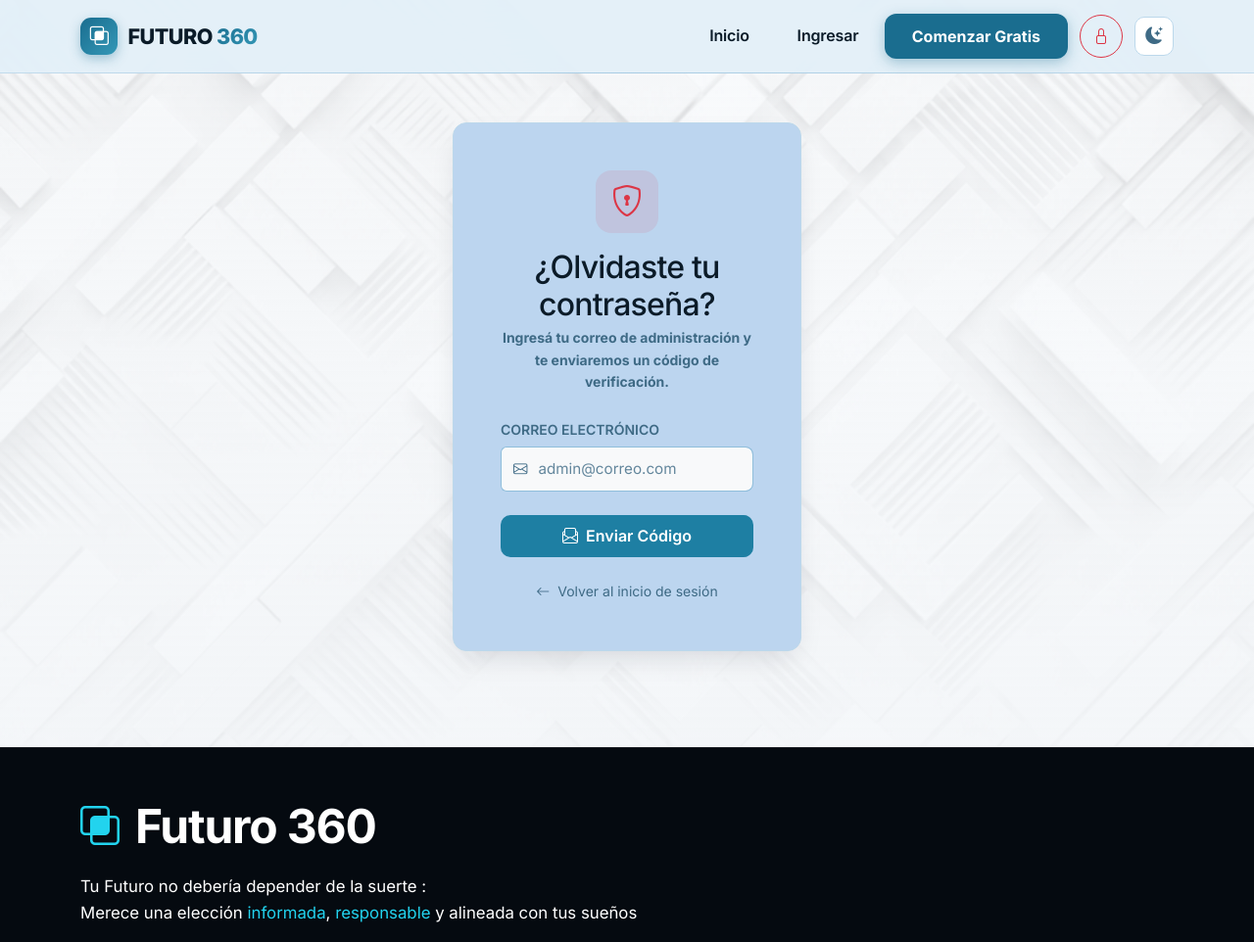
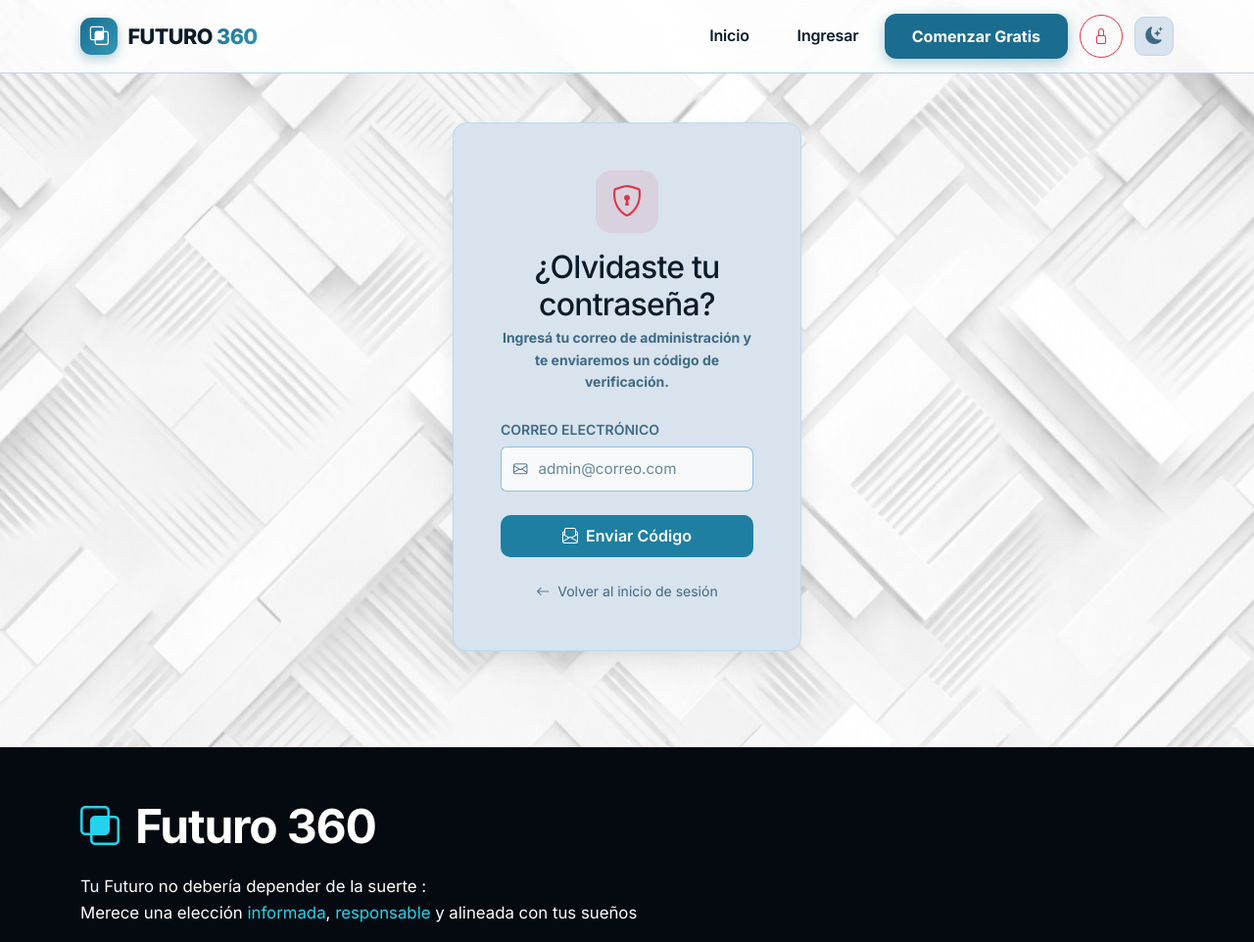
Before and after one commit to faabru/Futuro-360, a Flask app: page /admin/recuperar-password in a window 1280 px wide. Shown: the top 962 px of the page at 98% size. Run offline with Flask 3, Linux system fonts and the light colour scheme; parts of the project's set-up code (start-up, migrations or seed data) failed here and were passed over; some libraries are stand-ins or nearby versions.

Commit message:
Body con imagen visible, cards #D8E3EE y navbar original (modo claro)

```diff
--- a/static/admin.css
+++ b/static/admin.css
@@ -9,10 +9,10 @@
     --admin-primary-hover:  #1A6E8E;   /* Azul hover */
     --admin-primary-dark:   #0B1B28;   /* Azul marino — texto oscuro */
     --admin-accent:         #3BAFD0;   /* Acento cian */
---admin-bg:             #F3F6F9;   /* Fondo general gris-azul muy sutil (NO blanco puro) */
+--admin-bg:             #EAF4F9;   /* Fondo general: azul claro (imagen visible) */
     --admin-bg-subtle:      #F0F6FB;   /* Fondo secundario */
-    --admin-surface:        #BCD5EF;   /* Superficie card: azul pastel */
-    --admin-surface-alt:    #A9C9EA;   /* Encabezados de tarjetas y secciones */
+    --admin-surface:        #D8E3EE;   /* Superficie card/panel */
+    --admin-surface-alt:    #C3D5E6;   /* Encabezados de tarjetas y secciones */
     --admin-border:         #BCD8EB;   /* Borde nítido para separar tarjetas */
     --admin-border-strong:  #8FBEDB;   /* Borde destacado */
     --admin-text:           #0B1B28;   /* Texto principal — máximo contraste */
@@ -27,9 +27,7 @@
 
 .admin-body {
     background-color: var(--admin-bg);
-    background-image:
-        linear-gradient(180deg, rgba(243, 246, 249, 0.55) 0%, rgba(243, 246, 249, 0.85) 100%),
-        url('img/body-modo-sol.png');
+    background-image: url('img/body-modo-sol.png');
     background-size: cover;
     background-position: center center;
     background-repeat: no-repeat;
@@ -1734,7 +1732,7 @@ html[data-theme="dark"] .crop-ratio-btn.active { background: #1E3A4A; color: #7F
 }
 
 /* =========================================================
-   MODO CLARO — PANEL AZUL PASTEL (#BCD5EF)
+   MODO CLARO — PANEL AZUL CLARO (#D8E3EE)
    Texto oscuro sobre la superficie pastel (contraste AA).
    El modo oscuro conserva sus propios valores (este bloque
    solo aplica a html sin data-theme=dark).
--- a/static/style.css
+++ b/static/style.css
@@ -22,12 +22,12 @@
     --info:           #0E4F6B;   /* Azul info oscuro */
     --info-bg:        #E0F2FE;   /* Azul info muy claro */
 
-    /* Superficies — Modo Claro (tarjetas azul pastel #BCD5EF sobre la imagen blanca) */
-    --bg-main:        #F3F6F9;   /* Fondo general: gris-azul muy sutil (NO blanco puro) */
+    /* Superficies — Modo Claro (tarjetas azul claro #D8E3EE sobre la imagen del body) */
+    --bg-main:        #EAF4F9;   /* Original: azul claro para que la imagen se vea bien */
     --bg-subtle:      #F0F6FB;   /* Fondo secundario para secciones/barras */
-    --bg-input:       #FFFFFF;   /* Inputs: blanco, diferenciado de la card azul */
-    --card-bg:        #BCD5EF;   /* Tarjetas/paneles: azul pastel */
-    --card-bg-alt:    #A9C9EA;   /* Encabezados: un tono más intenso */
+    --bg-input:       #FFFFFF;   /* Inputs: blanco, diferenciado de la card */
+    --card-bg:        #D8E3EE;   /* Tarjetas/paneles/contenedores */
+    --card-bg-alt:    #C3D5E6;   /* Encabezados: un tono más intenso */
 
     /* Texto — Modo Claro (contraste WCAG AAA) */
     --text-main:      #0B1B28;   /* Azul marino muy oscuro — máxima legibilidad */
@@ -57,9 +57,9 @@
     --transition: all 0.25s cubic-bezier(0.4, 0, 0.2, 1);
 
     /* Variables de componentes */
-    --navbar-bg:     rgba(227, 240, 248, 0.94);
-    --navbar-border: #C2DBEC;
-    --hover-bg:      #DCECF6;
+    --navbar-bg:     rgba(255, 255, 255, 0.8);
+    --navbar-border: var(--border);
+    --hover-bg:      var(--primary-light);
     --card-border:   var(--border);
 }
 
@@ -121,9 +121,7 @@ html[data-theme="dark"] {
 body {
     font-family: 'Inter', system-ui, -apple-system, sans-serif;
     background-color: var(--bg-main);
-    background-image:
-        linear-gradient(180deg, rgba(243, 246, 249, 0.55) 0%, rgba(243, 246, 249, 0.85) 100%),
-        url('img/body-modo-sol.png');
+    background-image: url('img/body-modo-sol.png');
     background-size: cover;
     background-position: center center;
     background-repeat: no-repeat;
@@ -330,7 +328,7 @@ html[data-theme="dark"] .nav-link.active {
     height: 40px;
     border-radius: 10px;
     border: 1px solid var(--card-border);
-    background: var(--bg-input);
+    background: var(--card-bg);
     color: var(--text-muted);
     display: inline-flex;
     align-items: center;
@@ -1070,7 +1068,7 @@ html[data-theme="dark"] #preloader { background: var(--bg-main); }
 }
 
 /* =========================================================
-   MODO CLARO — TARJETAS AZUL PASTEL (#BCD5EF)
+   MODO CLARO — TARJETAS AZUL CLARO (#D8E3EE)
    Texto oscuro sobre la superficie pastel (contraste AA).
    El modo oscuro conserva sus propios valores (este bloque
    solo aplica a html sin data-theme=dark).
```
